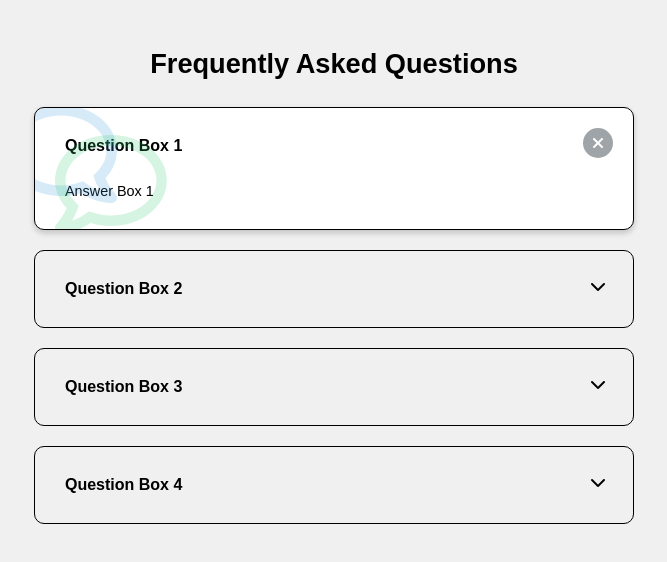
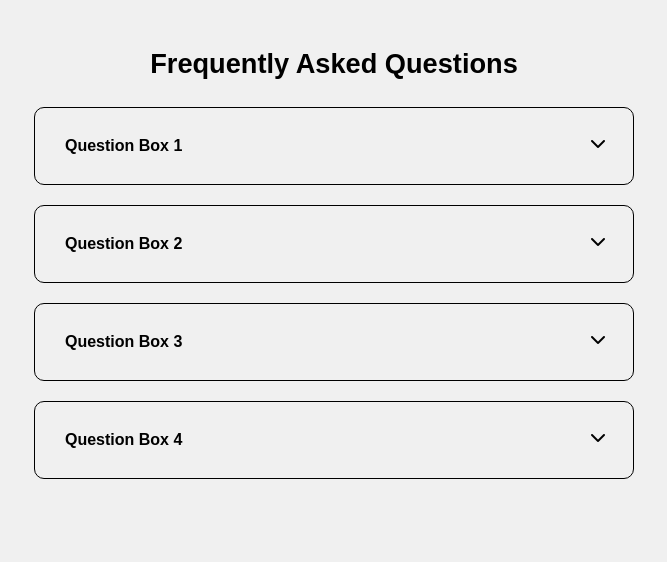
Before and after one commit to MeeceGH/faq-collapse, a plain HTML site: page index.html in a window 1280 px wide. Both pictures are taken after a click on the button 904 px from the left and 143 px from the top of the page. Shown: the whole page, without its empty margins (306-973 px from the left). Drawn offline with Linux system fonts and the light colour scheme; a web font is replaced by a local one.

Commit message:
Added collapse and expand functionality to buttons

```diff
--- a/script.js
+++ b/script.js
@@ -0,0 +1,8 @@
+const buttons = document.querySelectorAll('.btn');
+const qaBoxes = document.querySelectorAll('.qa-box');
+
+buttons.forEach((btn, i) => {
+    btn.addEventListener('click', () => {
+        qaBoxes[i].classList.toggle('active');
+    })
+})
--- a/style.css
+++ b/style.css
@@ -34,7 +34,7 @@ h3 {
     padding: 30px;
     position: relative;
     overflow: hidden;
-    transition: 0.3s ease;
+    transition: 3s ease;
 }
 
 .qa-box.active {
```
